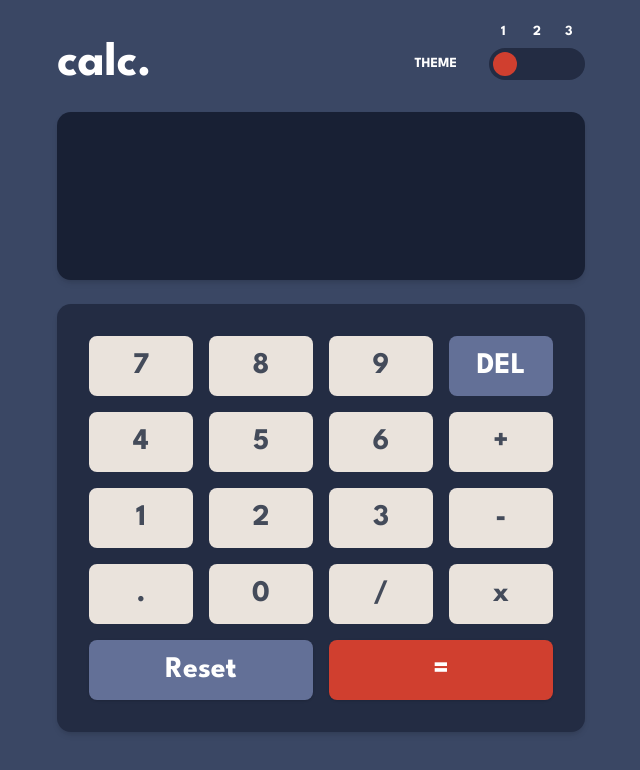
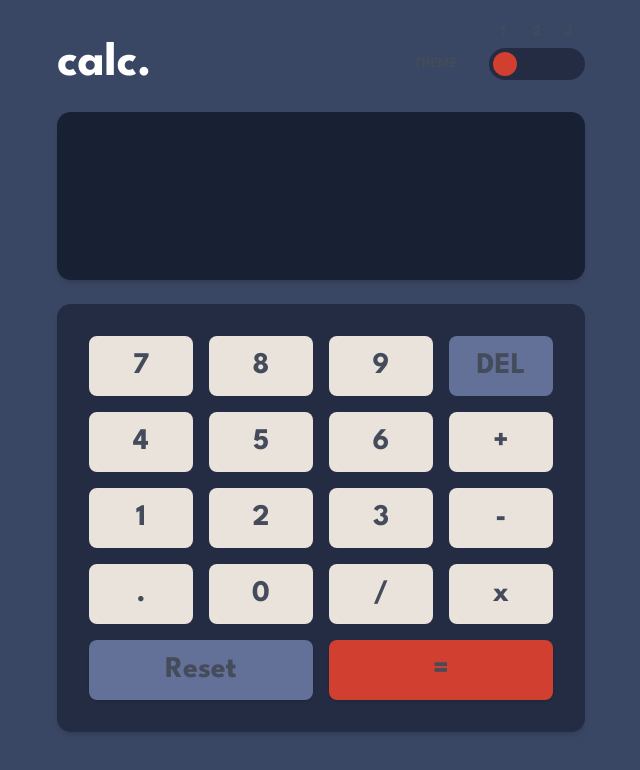
Before and after one commit to AnthonyChablov/calculator-app-ui, a React (Vite) app: page / in a window 1280 px wide. Shown: the top 770 px of the page, without its empty margins (319-959 px from the left). Built offline with nearby package versions, Linux system fonts and the light colour scheme.

Commit message:
feat: make header styles match design docs

```diff
--- a/src/components/Calculator/components/Buttons/ButtonGrid.tsx
+++ b/src/components/Calculator/components/Buttons/ButtonGrid.tsx
@@ -70,7 +70,7 @@ const ButtonGrid = ({
           {row.map((key) => (
             <Button
               className={cn(
-                `${getThemeClass("textSecondary")}
+                `${getThemeClass("textPrimary")}
                 ${getThemeClass("keyBgNeutral")}
                 ${getThemeClass("keyShadow")}
                 ${key === "DEL" && `${getThemeClass("keyBg")} ${getThemeClass("textPrimary")}`}`
--- a/src/components/Calculator/components/Header/Header.tsx
+++ b/src/components/Calculator/components/Header/Header.tsx
@@ -29,7 +29,9 @@ const Header = ({
     >
       <HeaderText
         header={headerTitle}
-        className={`text-2xl font-semibold ${getThemeClass("textPrimary")}`}
+        className={`text-2xl font-semibold
+          ${currentTheme === 1 && getThemeClass("textSecondary")} ${currentTheme === 2 && getThemeClass("textPrimary")} ${currentTheme === 3 && getThemeClass("textPrimary")}
+        `}
       />
       <Toggle
         title={toggleTitle}
--- a/src/index.css
+++ b/src/index.css
@@ -63,8 +63,8 @@
   --color-theme-1-key-shadow-accent: 0 0.2rem hsl(6, 70%, 34%);
   --color-theme-1-key-bg-neutral: hsl(30, 25%, 89%);
   --color-theme-1-key-shadow-neutral: 0 0.2rem hsl(28, 16%, 65%);
-  --color-theme-1-text-primary: hsl(0, 0%, 100%);
-  --color-theme-1-text-secondary: hsl(221, 14%, 31%);
+  --color-theme-1-text-primary: hsl(221, 14%, 31%);
+  --color-theme-1-text-secondary: hsl(0, 0%, 100%);
 
   /* Theme 2 */
   --color-theme-2-bg: (hsl(0, 0%, 90%));
@@ -76,7 +76,7 @@
   --color-theme-2-key-shadow-accent: 0 0.2rem hsl(25, 99%, 27%);
   --color-theme-2-key-bg-neutral: hsl(45, 7%, 89%);
   --color-theme-2-key-shadow-neutral: 0 0.2rem hsl(35, 11%, 61%);
-  --color-theme-2-text-primary: hsl(221, 14%, 31%);
+  --color-theme-2-text-primary: hsl(60, 10%, 19%);
   --color-theme-2-text-secondary: hsl(0, 0%, 100%);
 
   /* Theme 3 */
@@ -90,7 +90,7 @@
   --color-theme-3-key-bg-neutral: hsl(268, 47%, 21%);
   --color-theme-3-key-shadow-neutral: 0 0.2rem hsl(290, 70%, 36%);
   --color-theme-3-text-primary: hsl(52, 100%, 62%);
-  --color-theme-3-text-secondary: hsl(52, 100%, 62%);
+  --color-theme-3-text-secondary: hsl(198, 20%, 13%);
   --color-theme-3-text-white: hsl(0, 0%, 100%);
 }
 
```
